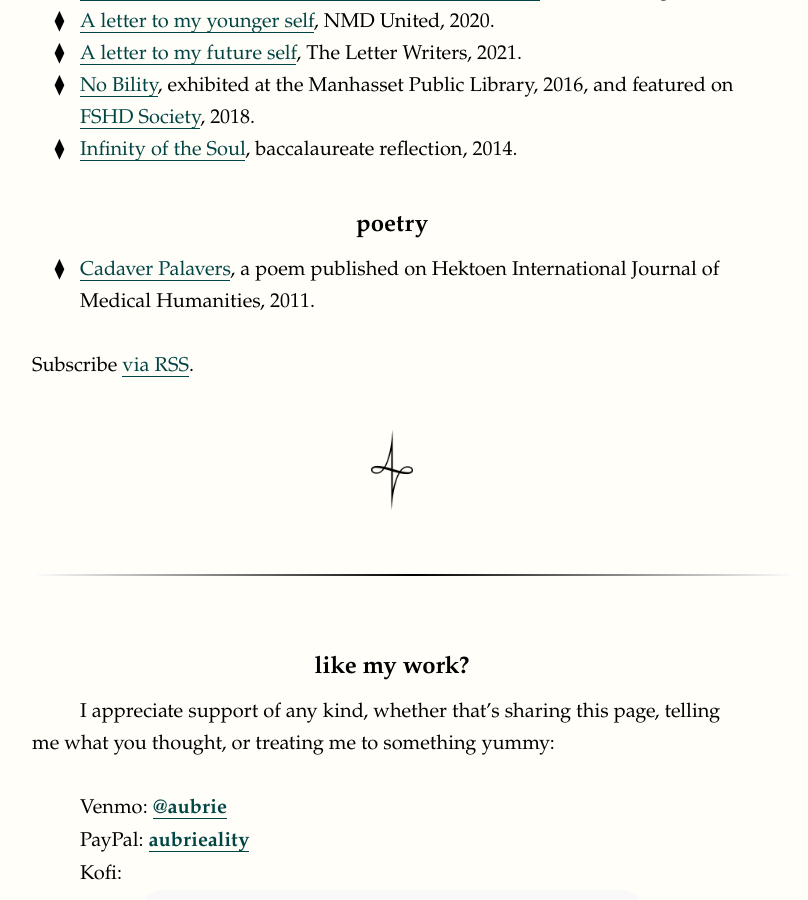
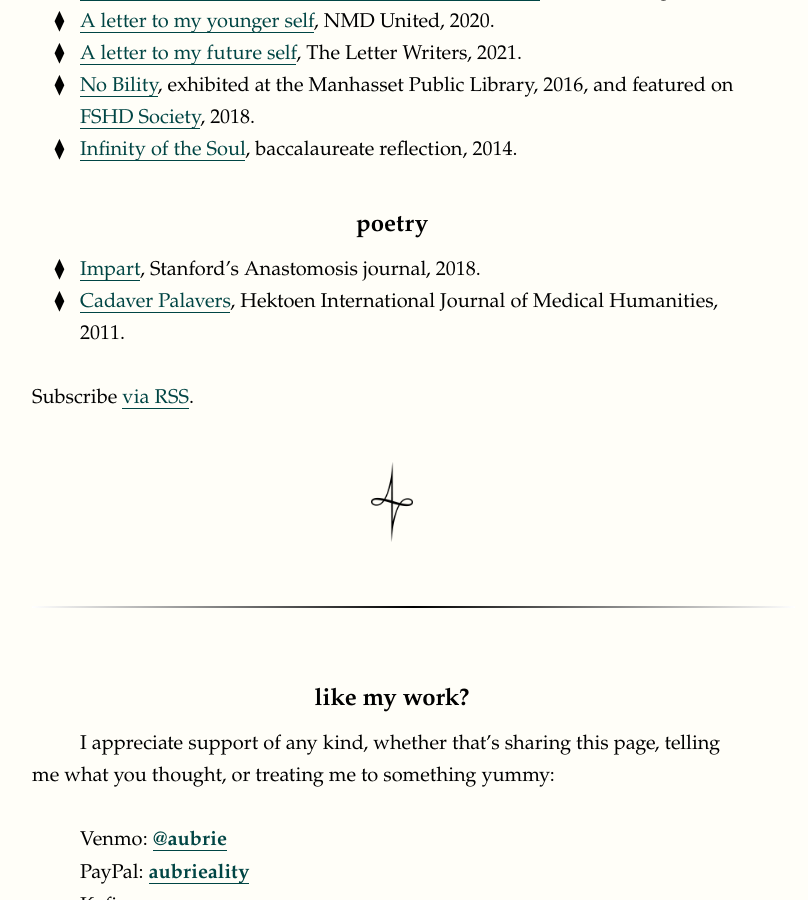
Before and after one commit to aubrielee/aubrielee.github.io, a Jekyll site: the page built from writing.md, in a window 1280 px wide and 900 px high, scrolled down 572 px. Shown: the whole window, without its empty margins (248-1056 px from the left). Built offline with Jekyll 4.4.1, drawn with Linux system fonts in a browser that asks for light colours; nearby versions of some CDN libraries; some web fonts are replaced.

Commit message:
Update writing.md

```diff
--- a/writing.md
+++ b/writing.md
@@ -24,7 +24,8 @@ permalink: /writing
 
 ## poetry
 <ul>
-    <li><a href="http://hekint.org/2017/01/22/cadaver-palavers/" target="_blank" tabindex="0"><span class="pieceTitle">Cadaver Palavers</span></a>, a poem published on Hektoen International Journal of Medical Humanities, 2011.</li>
+    <li><a href="https://aubrielee.com/impart" target="_blank" tabindex="0"><span class="pieceTitle">Impart</span></a>, Stanford’s Anastomosis journal, 2018.</li>
+    <li><a href="http://hekint.org/2017/01/22/cadaver-palavers/" target="_blank" tabindex="0"><span class="pieceTitle">Cadaver Palavers</span></a>, Hektoen International Journal of Medical Humanities, 2011.</li>
 </ul>
 <br>
 
```
